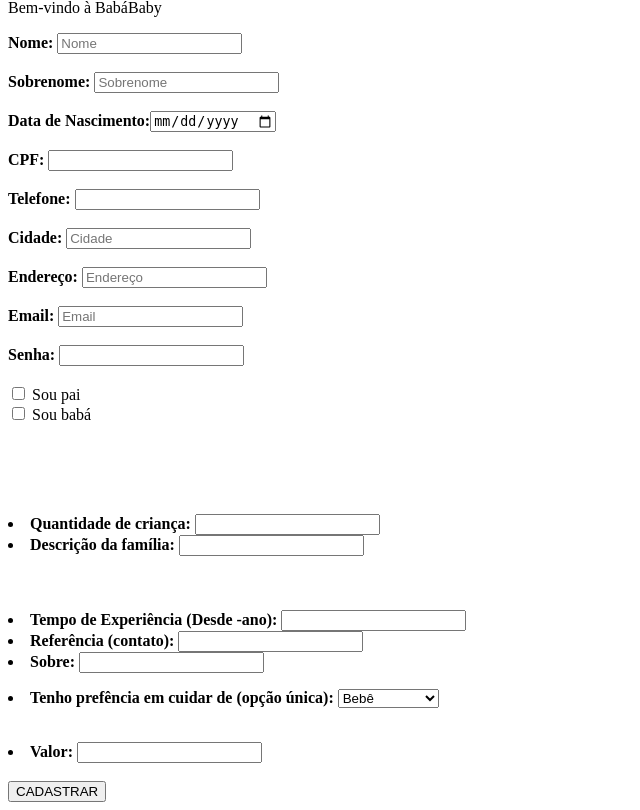
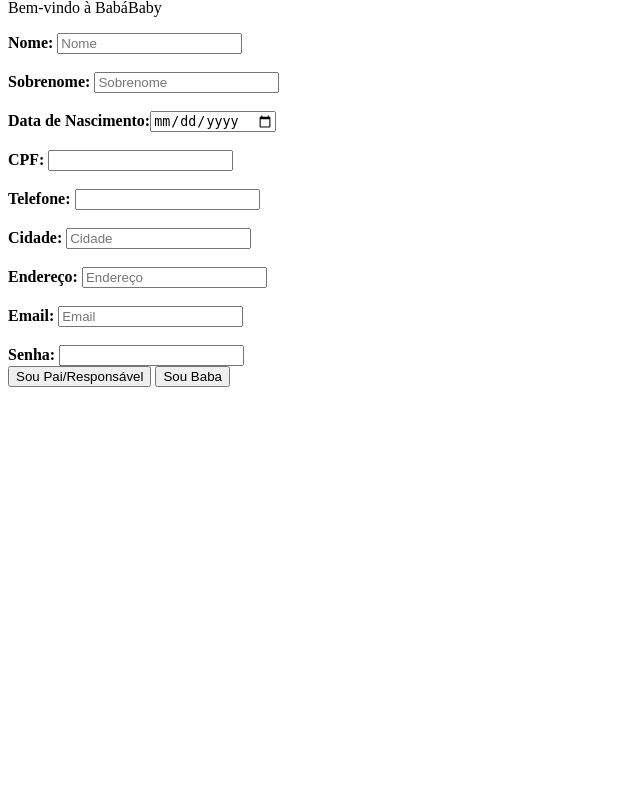
Before and after one commit to gabivra21/baba-baby2, a PHP site: page /baba-baby2/app/sts/Views/cadastro/cadastrar.php in a window 1280 px wide. Shown: the part 81-891 px from the top of the page, without its empty margins (0-640 px from the left). After the commit the page ends 468 px from the top, so only its background shows below. Run offline with PHP 8.4, Linux system fonts and the light colour scheme.

Commit message:
feat: Criação de Modal para ramificar cadstro de usuário entre Pai e Baba
Nessa nova feature foram adicionados os modais para pais e babas com funcionalidades do
javascript e uma leve estilização no background no pop-up de cancelar.

```diff
--- /dev/null
+++ b/app/sts/Views/cadastro/cadastrar.css
@@ -0,0 +1,4 @@
+#modal-cancelar::backdrop {
+    background-color: rgba(0, 0, 0, 0.7);
+    backdrop-filter: blur(2px);
+}
--- /dev/null
+++ b/app/sts/Views/cadastro/cadastrar.js
@@ -0,0 +1,35 @@
+//COMPONENTES
+
+const btnSouPai = document.getElementById("btn-pai");
+const btnSouBaba = document.getElementById("btn-baba");
+const btnCancelar = document.getElementsByClassName("btn-cancelar");
+const btnSim = document.getElementById("btn-sim");
+const btnNao = document.getElementById("btn-nao");
+const modalSouPai = document.getElementById("modal-pai");
+const modalSouBaba = document.getElementById("modal-baba");
+const modalCancelar = document.getElementById("modal-cancelar");
+
+//FUNÇÕES
+
+btnSouPai.onclick = () => {
+    modalSouPai.showModal();
+}
+
+btnSouBaba.onclick = () => {
+    modalSouBaba.showModal();
+}
+
+for (var i = 0; i < btnCancelar.length; i++) {
+    btnCancelar[i].addEventListener('click', () => {
+        modalCancelar.showModal();
+    })
+}
+
+btnSim.onclick = () => {
+    modalCancelar.close();
+    document.querySelector("dialog[open]").close();
+}
+
+btnNao.onclick = () => {
+    modalCancelar.close();
+}
--- a/app/sts/Views/cadastro/cadastrar.php
+++ b/app/sts/Views/cadastro/cadastrar.php
@@ -1,11 +1,13 @@
-
 <!DOCTYPE html>
 <html lang="en">
+
 <head>
     <meta charset="UTF-8">
     <meta name="viewport" content="width=device-width, initial-scale=1.0">
+    <link rel="stylesheet" href="cadastrar.css">
     <title>Cadastro</title>
 </head>
+
 <body>
     <?php
     //View da página de cadastro pais
@@ -41,15 +43,18 @@
         <input name="sobrenome" type="text" placeholder="Sobrenome"> <br><br>
 
         <label id="dt">
-        <strong>Data de Nascimento:</strong><input type="date" id="data "name="dtaNascimento" oninput="validarData()" required/> <br><br>
+            <strong>Data de Nascimento:</strong><input type="date" id="data " name="dtaNascimento"
+                oninput="validarData()" required /> <br><br>
         </label>
 
         <label id="cpf">
-        <strong>CPF:</strong> <input type="text" name="cpf" pattern="\d{3}\.?\d{3}\.?\d{3}-?\d{2}" title="Formato: XXX.XXX.XXX-XX" required/> <br><br>
+            <strong>CPF:</strong> <input type="text" name="cpf" pattern="\d{3}\.?\d{3}\.?\d{3}-?\d{2}"
+                title="Formato: XXX.XXX.XXX-XX" required /> <br><br>
         </label>
 
         <label>
-        <strong>Telefone:</strong> <input type="text" name="telefone" pattern="\d{2}\s?\d{4,5}-?\d{4}" title="Formato: (XX) XXXX-XXXX ou (XX) XXXXX-XXXX." required/> <br><br>
+            <strong>Telefone:</strong> <input type="text" name="telefone" pattern="\d{2}\s?\d{4,5}-?\d{4}"
+                title="Formato: (XX) XXXX-XXXX ou (XX) XXXXX-XXXX." required /> <br><br>
         </label>
 
         <label><strong>Cidade:</strong></label>
@@ -58,67 +63,90 @@
         <label><strong>Endereço:</strong></label>
         <input name="endereco" type="text" placeholder="Endereço"> <br><br>
 
-    <label><strong>Email:</strong> <input type="email" name="email" placeholder="Email" title="Email entre 10 e 50 letras, deve conter @." required/> <br><br>
+        <label><strong>Email:</strong> <input type="email" name="email" placeholder="Email"
+                title="Email entre 10 e 50 letras, deve conter @." required /> <br><br>
         </label>
 
         <label>
-    <strong>Senha: </strong><input type="password" name="senha" pattern="^(?=.*[a-z])(?=.*[A-Z])(?=.*\d)(?=.*[^\da-zA-Z]).{8,16}$" required title="A senha deve conter pelo menos uma letra maiúscula, uma letra minúscula, um número, um caractere especial e ter entre 8 e 16 caracteres"/>
-    </label><br><br>
+            <strong>Senha: </strong><input type="password" name="senha"
+                pattern="^(?=.*[a-z])(?=.*[A-Z])(?=.*\d)(?=.*[^\da-zA-Z]).{8,16}$" required
+                title="A senha deve conter pelo menos uma letra maiúscula, uma letra minúscula, um número, um caractere especial e ter entre 8 e 16 caracteres" />
+        </label>
 
-    <label id="Sous">
-        <input type="checkbox" id="pai" name="pai" value="pai">
-    <label for="pai"> Sou pai</label><br>
-        <input type="checkbox" id="baba" name="baba" value="baba">
-    <label for="baba"> Sou babá</label><br><br>
-    </label><br><br><br><br>
-
+        <div>
+            <input type="submit" id="btn-pai" value="Sou Pai/Responsável">
+            <input type="submit" id="btn-baba" value="Sou Baba">
+        </div>
 
     </form>
+    <dialog id="modal-pai">
         <form class="pai" method="POST" action="">
-    <label>
-        <li><strong>Quantidade de criança:</strong> <input type="text" name="qtdeCrianca" pattern="[0-9]+" title="Insira apenas números." required/>
-    </label>
-    <label>
-        <li><strong>Descrição da família:</strong> <input type="text" name="descricao" title="Detalhe um pouco sobre como é sua família." required/>
+            <fieldset>
+                <legend>Dados Adicionais</legend>
+                <div>
+                    <label for="qnt-crianca">Quantidade de criança(s)</label>
+                    <input type="text" placeholder="1" name="qtdeCrianca" pattern="[0-9]+" title="Insira apenas números." required />
+                </div>
+                <div>
+                    <label for="descricao-familia">Fale sobre família</label>
+                    <input type="text" placeholder="Somos descontraídos e adoramos jogos" name="descricao" title="Detalhe um pouco sobre como é sua família." required />
+                </div>
+                <div>
+                    <input type="submit" name="cadastrar" value="Cadastrar">
+                    <button class="btn-cancelar">Cancelar</button>
+                </div>
+                </fieldset>
+            </form>
+    </dialog>
 
-    </label><br><br><br><br>
+    <dialog id="modal-cancelar">
+        <div>
+            <p>Deseja cancelar? Você perderá as alterações dessa tela.</p>
+        </div>
+        <div>
+            <button id="btn-sim">Sim</button>
+            <button id="btn-nao">Não</button>
+        </div>
+    </dialog>
 
-</form>
-
+    <dialog id="modal-baba">
         <form class="baba" method="POST" action="">
-<label>
-            <li><strong>Tempo de Experiência (Desde -ano):</strong> <input type="text" name="tempoExp" pattern="[0-9]{4}" required
-                    title="Por favor, insira um ano válido (quatro dígitos)" /><br>
-
-        </label>
-        <label>
-            <li><strong>Referência (contato): </strong><input type="text" name="ref"
+            <fieldset>
+                <legend>Dados Adicionais</legend>
+                <div>
+                    <label for="temp-exp">Trabalho como Baba desde </label>
+                    <input type="text" name="tempoExp" pattern="[0-9]{4}"
+                        title="Por favor, insira um ano válido (quatro dígitos)" placeholder="2005" required />
+                </div>
+                <div>
+                    <label for="referencia">Referência (contato)</label>
+                    <input type="text" name="ref" placeholder="(XX) XXXXX-XXXX"
                         pattern="[a-zA-Z0-9._%+-]+@[a-zA-Z0-9.-]+\.[a-zA-Z]{2,}|^\d{10,}$" required
-                    title="Por favor, insira um email ou um número de telefone válido para contato (min. 10 dígitos)." /><br>
-        </label>
-        <label>
-            <li><strong>Sobre: </strong><input type="text" name="sobre" title="Descreva um pouco sobre você e suas experiências."
-                    required /><br>
-        </label>
-        <label>
-            <p>
-                <li><strong>Tenho prefência em cuidar de (opção única):</strong>
+                        title="Por favor, insira um email ou um número de telefone válido para contato (min. 10 dígitos)." />
+                </div>
+                <div>
+                    <label for="sobre">Sobre</label>
+                    <input type="text" placeholder="Fale um pouco sobre você" name="sobre"
+                        title="Descreva um pouco sobre você e suas experiências." required />
+                </div>
+                <div>
+                    <label for="preferencias-baba">Preferência em cuidade de</label>
                     <select name="fk_idFxEtaria" required>
                         <option value="1">Bebê</option>
                         <option value="2">Criança</option>
                         <option value="3">Infantojuvenil</option>
                         <option value="4">Adolescente</option>
                     </select>
-            </p><br>
-        </label>
-        <label>
-            <li><strong>Valor:</strong> <input type="text" name="valorH" pattern="\d+(\.\d+)?" required
-                    title="Insira um valor em reais (com ponto ao invés de vírgula!)" /><br>
-        </label><br>
+                </div>
+                <div>
+                    <label for="valor">Valor</label>
+                    <input type="text" placeholder="150,00" name="valorH" pattern="\d+(\.\d+)?" required
+                        title="Insira um valor em reais (com ponto ao invés de vírgula!)" />
+                </div>
                 <?php
 
                 //OBTEM DIAS DA SEMANA
-           /* $querySQL = "SELECT * FROM dia";
+                /*$querySQL = "SELECT * FROM dia";
                 $queryPreparada = $pdo->prepare($querySQL);
                 $queryPreparada->execute();
                 $queryPreparada->setFetchMode(PDO::FETCH_ASSOC);
@@ -150,11 +178,11 @@
 
             </label>*/
                 ?>
-
-        <input name= "botao" type="submit" id="button" value="CADASTRAR">
-
-
+                <input name="botao" type="submit" id="button" value="Cadastrar">
+                <button class="btn-cancelar">Cancelar</button>
+            </fieldset>
         </form>
-
+    </dialog>
+    <script src="cadastrar.js"></script>
 </body>
 </html>
```
Lines whose indentation alone changed are shown as unchanged.
